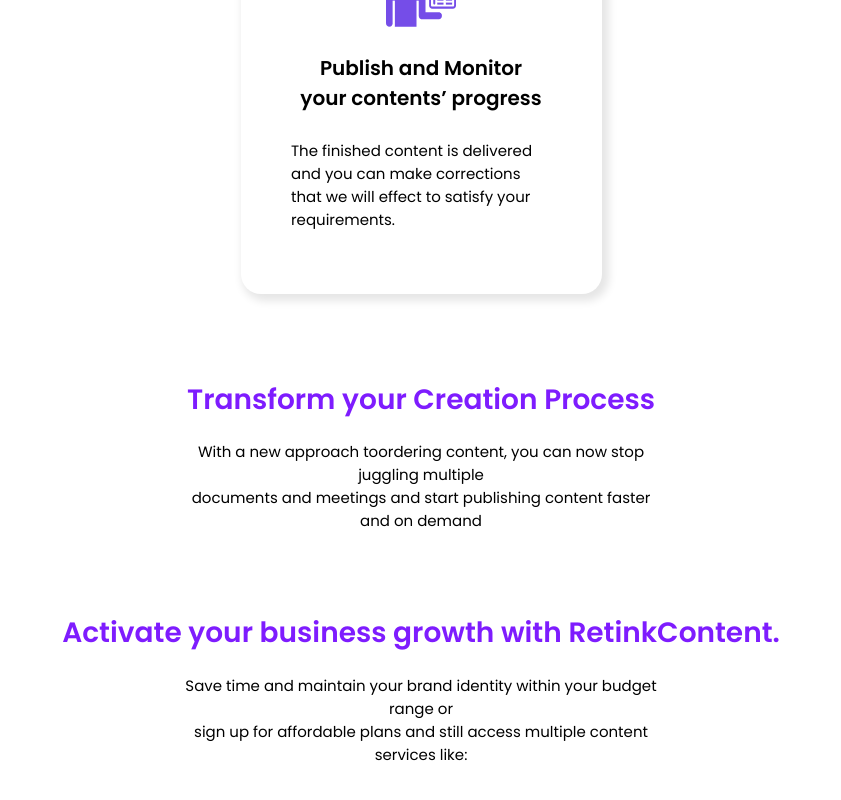
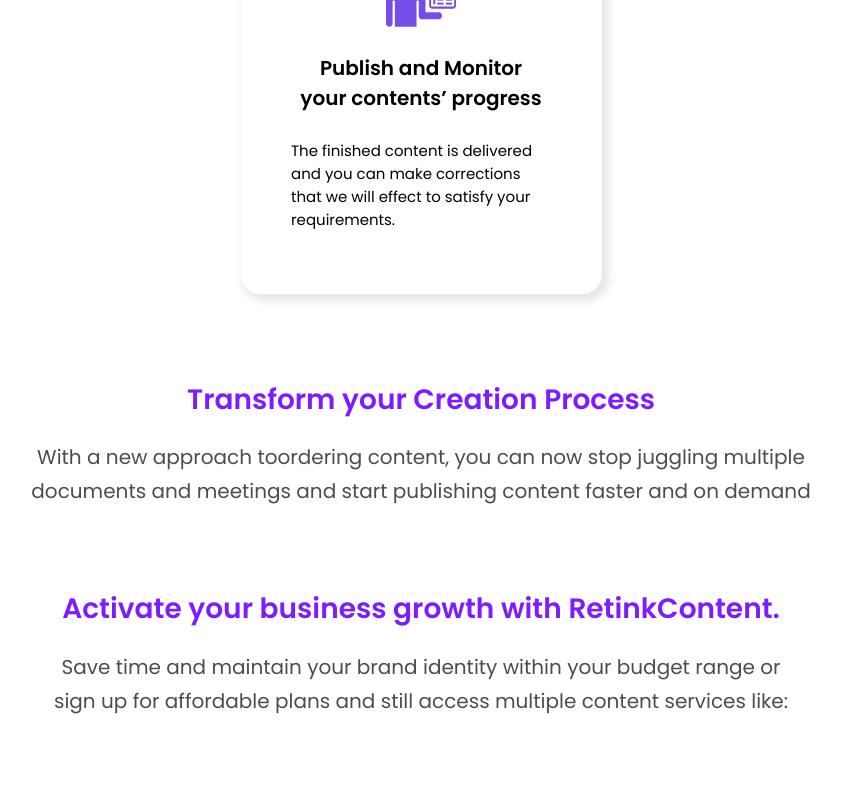
Before and after one commit to danthecm/Retink-Presale, a React (Create React App) app: page / in a window 1280 px wide. Shown: the part 2294-3094 px from the top of the page, without its empty margins (219-1060 px from the left). Built offline with nearby package versions, Linux system fonts and the light colour scheme.

Commit message:
working on Main.js styeling

```diff
--- a/src/components/Main.module.css
+++ b/src/components/Main.module.css
@@ -53,7 +53,9 @@
 }
 
 main > p {
+  font-size: 20px;
+  line-height: 34px;
   text-align: center;
-  max-width: 50%;
+  color: #4D4D4D;
   margin: 24px auto 84px auto;
 }
```
